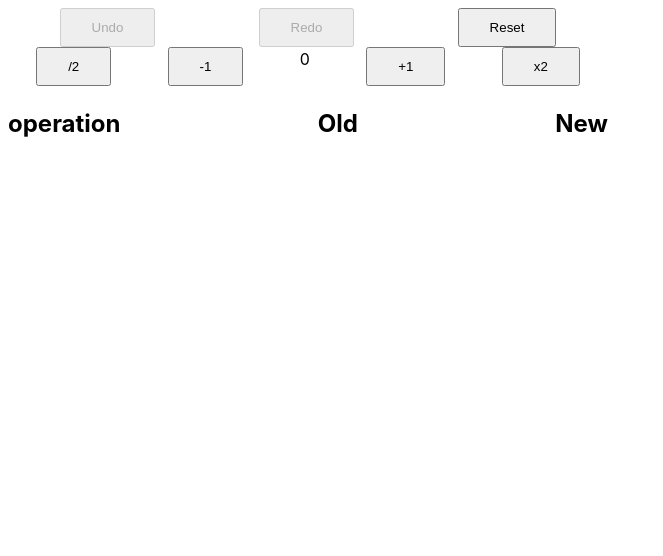
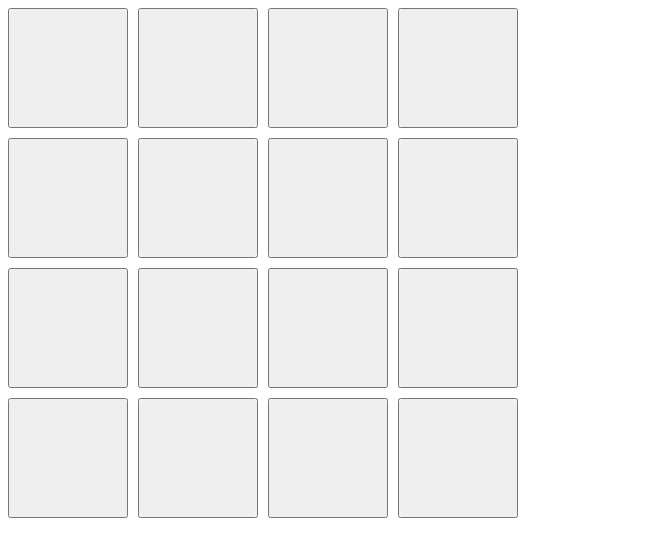
Before and after one commit to ayansome1/machine-coding-projects, a React (Vite) app: page / in a window 1280 px wide. Shown: the top 556 px of the page, without its empty margins (0-663 px from the left). Built offline with nearby package versions, Linux system fonts and the light colour scheme.

Commit message:
memory game

```diff
--- a/src/App.tsx
+++ b/src/App.tsx
@@ -24,6 +24,7 @@ import HackerNewsJobBoard from './projects/hackerNewsJobBoard/HackerNewsJobBoard
 import StopwatchContainer from './projects/stopwatch/StopwatchContainer';
 import TransferListContainer from './projects/transferList/TransferListContainer';
 import UndoableCounter from './projects/undoableCounter/UndoableCounter';
+import MemoryGame from './projects/memoryGame/MemoryGame';
 
 function App() {
   return (
@@ -96,8 +97,9 @@ function App() {
       <div>{/* <HackerNewsJobBoard /> */}</div>
       <div>{/* <StopwatchContainer /> */}</div>
       <div>{/* <TransferListContainer /> */}</div>
+      <div>{/* <UndoableCounter /> */}</div>
       <div>
-        <UndoableCounter />
+        <MemoryGame />
       </div>
     </>
   );
--- /dev/null
+++ b/src/projects/memoryGame/MemoryGame.module.scss
@@ -0,0 +1,13 @@
+.wrapper {
+  display: grid;
+  gap: 10px;
+  grid-auto-rows: minmax(120px, auto);
+}
+
+.card {
+	display: flex;
+	justify-content: center;
+	align-items: center;
+	cursor: pointer;
+	font-size: 32px;
+}
--- /dev/null
+++ b/src/projects/memoryGame/MemoryGame.tsx
@@ -0,0 +1,127 @@
+import { useEffect, useMemo, useState } from 'react';
+import styles from './MemoryGame.module.scss';
+
+const rows = 4;
+const emojis = [
+  '🐵',
+  '🐶',
+  '🦊',
+  '🐱',
+  '🦁',
+  '🐯',
+  '🐴',
+  '🦄',
+  '🦓',
+  '🦌',
+  '🐮',
+  '🐷',
+  '🐭',
+  '🐹',
+  '🐻',
+  '🐨',
+  '🐼',
+  '🐽',
+  '🐸',
+  '🐰',
+  '🐙',
+];
+
+const MemoryGame = () => {
+  const shuffledArray = useMemo(() => {
+    const totalBoxes = rows * rows;
+    const arr = emojis.slice(0, totalBoxes / 2);
+    const newArr = [...arr, ...arr];
+    const shuffledArr = newArr
+      .map((value) => ({ value, sort: Math.random() }))
+      .sort((a, b) => a.sort - b.sort)
+      .map(({ value }) => value);
+    return shuffledArr;
+  }, []);
+  // const shuffledArray = useRandomArray({ rows: rows, emojis: emojis });
+  const [count, setCount] = useState(0);
+  const [isRevealed, setIsRevealed] = useState({});
+  const [selectedEmojiIndexFirst, setSelectedEmojiIndexFirst] = useState(null);
+  const [isWon, setIsWon] = useState(false);
+  const [selectedEmojiIndexSecond, setSelectedEmojiIndexSecond] =
+    useState(null);
+
+  const handleClick = (index) => {
+    setCount((val) => val + 1);
+    if (selectedEmojiIndexFirst === null) {
+      setSelectedEmojiIndexFirst(index);
+      setIsRevealed((obj) => ({
+        ...obj,
+        [index]: true,
+      }));
+      return;
+    }
+    if (
+      isRevealed[index] === true
+      // index === selectedEmojiIndexFirst ||
+      // index === selectedEmojiIndexSecond
+    ) {
+      return;
+    }
+    if (selectedEmojiIndexSecond === null) {
+      setSelectedEmojiIndexSecond(index);
+      setIsRevealed((obj) => ({
+        ...obj,
+        [index]: true,
+      }));
+      return;
+    }
+    if (
+      shuffledArray[selectedEmojiIndexFirst] !==
+      shuffledArray[selectedEmojiIndexSecond]
+    ) {
+      setIsRevealed((obj) => ({
+        ...obj,
+        [selectedEmojiIndexFirst]: false,
+        [selectedEmojiIndexSecond]: false,
+        [index]: true,
+      }));
+      setSelectedEmojiIndexFirst(index);
+      setSelectedEmojiIndexSecond(null);
+      return;
+    }
+    if (
+      shuffledArray[selectedEmojiIndexFirst] ===
+      shuffledArray[selectedEmojiIndexSecond]
+    ) {
+      setIsRevealed((obj) => ({
+        ...obj,
+        [index]: true,
+      }));
+      setSelectedEmojiIndexFirst(index);
+      setSelectedEmojiIndexSecond(null);
+    }
+  };
+
+  useEffect(() => {
+    if (
+      Object.values(isRevealed).filter((val) => val === true).length ===
+      rows * rows
+    ) {
+      setIsWon(true);
+    }
+  }, [isRevealed]);
+
+  return (
+    <div>
+      <div
+        className={styles.wrapper}
+        style={{ gridTemplateColumns: `repeat(${rows}, 120px)` }}
+      >
+        {shuffledArray.map((val, index) => (
+          <button className={styles.card} onClick={() => handleClick(index)}>
+            {isRevealed[index] ? val : ''}
+          </button>
+        ))}
+        {/* {count} */}
+      </div>
+      {isWon && <h1>You won</h1>}
+    </div>
+  );
+};
+
+export default MemoryGame;
```
